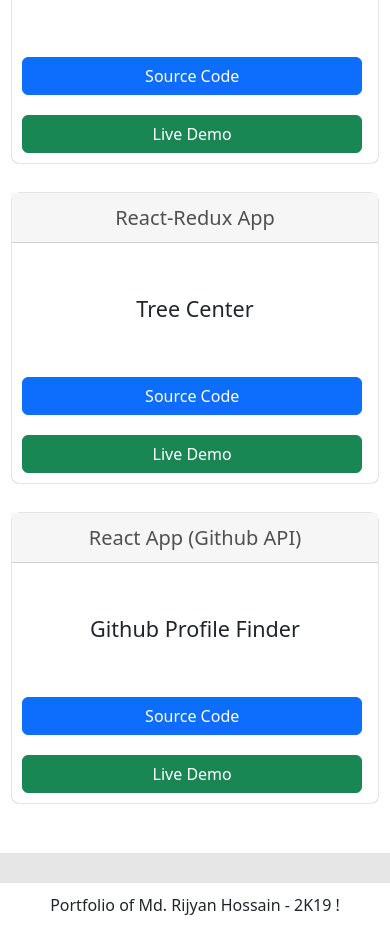
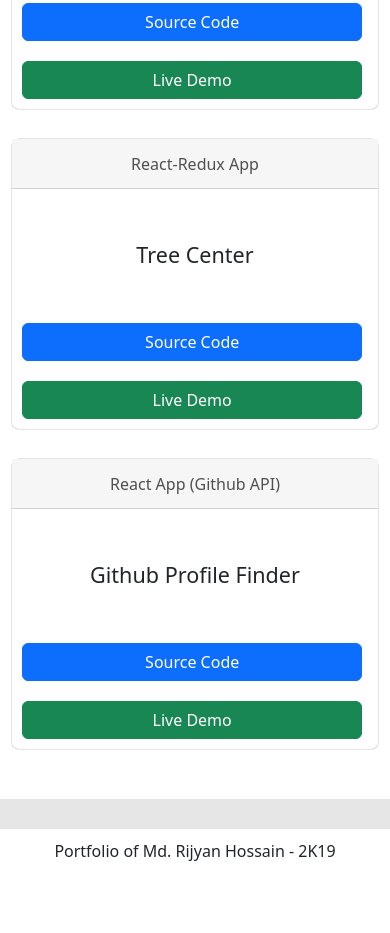
Before and after one commit to Rijwan-Hossain/responsive-design, a Next.js app: page / in a window 390 px wide. Shown: the part 1800-2733 px from the top of the page. After the commit the page ends 2679 px from the top, so only its background shows below. Built offline with nearby package versions, Linux system fonts and the light colour scheme.

Commit message:
corrected font size for mobile view

```diff
--- a/components/Home/project.scss
+++ b/components/Home/project.scss
@@ -176,3 +176,15 @@
     }
 
 }
+
+@media screen and (max-width: 800px) {
+    .projectContainer p {
+        font-size: 18px;
+    }
+}
+
+@media screen and (max-width: 500px) {
+    .projectContainer p {
+        font-size: 16px;
+    }
+}
--- a/components/shared/Footer.js
+++ b/components/shared/Footer.js
@@ -7,7 +7,7 @@ function Footer() {
             <h6 style={{
                 textAlign: 'center'
             }}>
-                Portfolio of Md. Rijyan Hossain - 2K19 !
+                Portfolio of Md. Rijyan Hossain - 2K19
             </h6>
         </div>
     )
```
